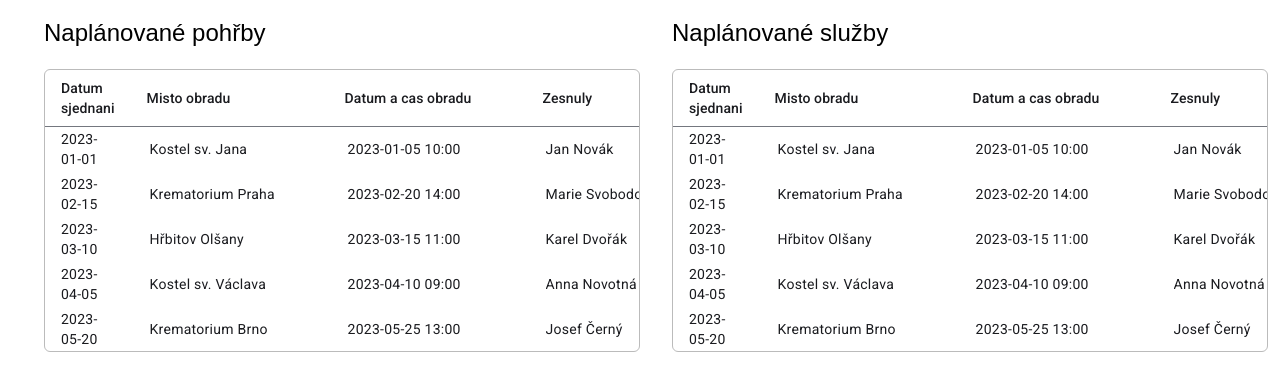
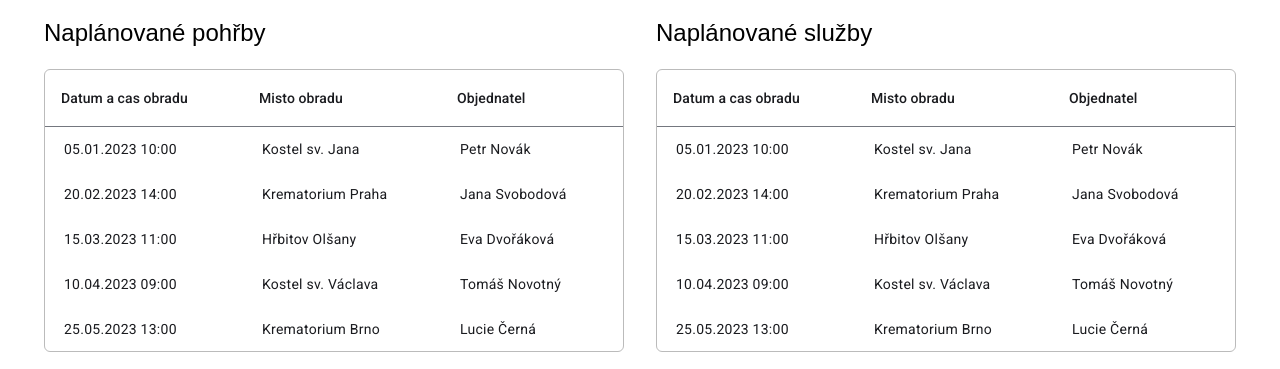
Before and after one commit to TNajnar/funeral, an Angular app: page /auth in a window 1280 px wide. Both pictures are taken after typing "name@example.com", "Sample123" into the empty fields and a click on the button "Příhlášení". Shown: the part 466-835 px from the top of the page. Built offline with nearby package versions, Linux system fonts and the light colour scheme.

Commit message:
Improvements

```diff
--- a/src/app/pages/authorized/dashboard/dashboard-table-funeral/dashboard-table-funeral.component.html
+++ b/src/app/pages/authorized/dashboard/dashboard-table-funeral/dashboard-table-funeral.component.html
@@ -1,7 +1,15 @@
 <table mat-table class="table" [dataSource]="dataSource">
-  <ng-container matColumnDef="dateOfNegotiation">
-    <th mat-header-cell *matHeaderCellDef>Datum sjednani</th>
-    <td mat-cell *matCellDef="let element" class="cell row">{{ element.dateOfNegotiation }}</td>
+  <ng-container matColumnDef="timeCeremony">
+    <th mat-header-cell *matHeaderCellDef>Datum a cas obradu</th>
+    <td mat-cell *matCellDef="let element" class="cell">
+      <input
+        class="input-table"
+        [id]="'timeCeremony' + element.id"
+        name="timeCeremony"
+        type="text"
+        [value]="element.timeCeremony | date:'dd.MM.yyyy HH:mm'"
+      />
+    </td>
   </ng-container>
 
   <ng-container matColumnDef="placeCeremony">
@@ -13,32 +21,6 @@
         name="placeCeremony"
         type="text"
         [(ngModel)]="element.placeCeremony"
-      />
-    </td>
-  </ng-container>
-
-  <ng-container matColumnDef="timeCeremony">
-    <th mat-header-cell *matHeaderCellDef>Datum a cas obradu</th>
-    <td mat-cell *matCellDef="let element" class="cell">
-      <input
-        class="input-table"
-        [id]="'timeCeremony' + element.id"
-        name="timeCeremony"
-        type="text"
-        [(ngModel)]="element.timeCeremony"
-      />
-    </td>
-  </ng-container>
-
-  <ng-container matColumnDef="deceased">
-    <th mat-header-cell *matHeaderCellDef>Zesnuly</th>
-    <td mat-cell *matCellDef="let element" class="cell">
-      <input
-        class="input-table"
-        [id]="'deceased' + element.id"
-        name="deceased"
-        type="text"
-        [(ngModel)]="element.deceased"
       />
     </td>
   </ng-container>
@@ -55,6 +37,6 @@
       />
     </td>
   </ng-container>
-  <tr mat-header-row *matHeaderRowDef="['dateOfNegotiation', 'placeCeremony', 'timeCeremony', 'deceased', 'customer']" class="row"></tr>
-  <tr mat-row *matRowDef="let row; columns: ['dateOfNegotiation', 'placeCeremony', 'timeCeremony', 'deceased', 'customer']" class="row"></tr>
+  <tr mat-header-row *matHeaderRowDef="displayedColumns" class="row"></tr>
+  <tr mat-row *matRowDef="let row; columns: displayedColumns" class="row"></tr>
 </table>
--- a/src/app/pages/authorized/dashboard/dashboard-table-funeral/dashboard-table-funeral.component.ts
+++ b/src/app/pages/authorized/dashboard/dashboard-table-funeral/dashboard-table-funeral.component.ts
@@ -1,40 +1,21 @@
 import { Component } from '@angular/core';
+import { DatePipe } from '@angular/common';
 import { FormsModule } from '@angular/forms';
 import { MatTableDataSource, MatTableModule } from '@angular/material/table';
+
+import type { TPlannedFuneralTable } from '../dashboard.model';
+import { MOCK_FUNERAL_DATA } from '../mockData';
 
 @Component({
   selector: 'app-dashboard-table-funeral',
   standalone: true,
-  imports: [FormsModule, MatTableModule],
+  imports: [FormsModule, DatePipe, MatTableModule],
   templateUrl: './dashboard-table-funeral.component.html',
   host: {
     class: 'flex flex-col overflow-hidden border border-gray rounded-md'
   }
 })
 export class DashboardTableFuneralComponent {
-  displayedColumns: string[] = ['dateOfNegotiation', 'placeCeremony', 'timeCeremony', 'deceased', 'customer'];
-  dataSource = new MatTableDataSource<IPlannedFuneralTable>(MOCK_FUNERAL_DATA);
-
+  displayedColumns: string[] = ['timeCeremony', 'placeCeremony', 'customer'];
+  dataSource = new MatTableDataSource<TPlannedFuneralTable>(MOCK_FUNERAL_DATA);
 }
-
-interface IPlannedFuneralTable {
-  id: number;
-  dateOfNegotiation: string;
-  placeCeremony: string;
-  timeCeremony: string;
-  deceased: string;
-  customer: string;
-}
-
-const MOCK_FUNERAL_DATA: IPlannedFuneralTable[] = [
-  // eslint-disable-next-line max-len
-  { id: 1, dateOfNegotiation: '2023-01-01', placeCeremony: 'Kostel sv. Jana', timeCeremony: '2023-01-05 10:00', deceased: 'Jan Novák', customer: 'Petr Novák' },
-  // eslint-disable-next-line max-len
-  { id: 2, dateOfNegotiation: '2023-02-15', placeCeremony: 'Krematorium Praha', timeCeremony: '2023-02-20 14:00', deceased: 'Marie Svobodová', customer: 'Jana Svobodová' },
-  // eslint-disable-next-line max-len
-  { id: 3, dateOfNegotiation: '2023-03-10', placeCeremony: 'Hřbitov Olšany', timeCeremony: '2023-03-15 11:00', deceased: 'Karel Dvořák', customer: 'Eva Dvořáková' },
-  // eslint-disable-next-line max-len
-  { id: 4, dateOfNegotiation: '2023-04-05', placeCeremony: 'Kostel sv. Václava', timeCeremony: '2023-04-10 09:00', deceased: 'Anna Novotná', customer: 'Tomáš Novotný' },
-  // eslint-disable-next-line max-len
-  { id: 5, dateOfNegotiation: '2023-05-20', placeCeremony: 'Krematorium Brno', timeCeremony: '2023-05-25 13:00', deceased: 'Josef Černý', customer: 'Lucie Černá' }
-];
--- a/src/app/pages/authorized/dashboard/dashboard-table-service/dashboard-table-service.component.html
+++ b/src/app/pages/authorized/dashboard/dashboard-table-service/dashboard-table-service.component.html
@@ -1,7 +1,15 @@
 <table mat-table class="table" [dataSource]="dataSource">
-  <ng-container matColumnDef="dateOfNegotiation">
-    <th mat-header-cell *matHeaderCellDef>Datum sjednani</th>
-    <td mat-cell *matCellDef="let element" class="cell row">{{ element.dateOfNegotiation }}</td>
+  <ng-container matColumnDef="timeCeremony">
+    <th mat-header-cell *matHeaderCellDef>Datum a cas obradu</th>
+    <td mat-cell *matCellDef="let element" class="cell">
+      <input
+        class="input-table"
+        [id]="'timeCeremony' + element.id"
+        name="timeCeremony"
+        type="text"
+        [value]="element.timeCeremony | date:'dd.MM.yyyy HH:mm'"
+      />
+    </td>
   </ng-container>
 
   <ng-container matColumnDef="placeCeremony">
@@ -13,32 +21,6 @@
         name="placeCeremony"
         type="text"
         [(ngModel)]="element.placeCeremony"
-      />
-    </td>
-  </ng-container>
-
-  <ng-container matColumnDef="timeCeremony">
-    <th mat-header-cell *matHeaderCellDef>Datum a cas obradu</th>
-    <td mat-cell *matCellDef="let element" class="cell">
-      <input
-        class="input-table"
-        [id]="'timeCeremony' + element.id"
-        name="timeCeremony"
-        type="text"
-        [(ngModel)]="element.timeCeremony"
-      />
-    </td>
-  </ng-container>
-
-  <ng-container matColumnDef="deceased">
-    <th mat-header-cell *matHeaderCellDef>Zesnuly</th>
-    <td mat-cell *matCellDef="let element" class="cell">
-      <input
-        class="input-table"
-        [id]="'deceased' + element.id"
-        name="deceased"
-        type="text"
-        [(ngModel)]="element.deceased"
       />
     </td>
   </ng-container>
@@ -55,7 +37,6 @@
       />
     </td>
   </ng-container>
-
-  <tr mat-header-row *matHeaderRowDef="['dateOfNegotiation', 'placeCeremony', 'timeCeremony', 'deceased', 'customer']" class="row"></tr>
-  <tr mat-row *matRowDef="let row; columns: ['dateOfNegotiation', 'placeCeremony', 'timeCeremony', 'deceased', 'customer']" class="row"></tr>
+  <tr mat-header-row *matHeaderRowDef="displayedColumns" class="row"></tr>
+  <tr mat-row *matRowDef="let row; columns: displayedColumns" class="row"></tr>
 </table>
--- a/src/app/pages/authorized/dashboard/dashboard-table-service/dashboard-table-service.component.ts
+++ b/src/app/pages/authorized/dashboard/dashboard-table-service/dashboard-table-service.component.ts
@@ -1,40 +1,21 @@
 import { Component } from '@angular/core';
+import { DatePipe } from '@angular/common';
 import { FormsModule } from '@angular/forms';
 import { MatTableDataSource, MatTableModule } from '@angular/material/table';
+
+import type { TPlannedFuneralTable } from '../dashboard.model';
+import { MOCK_FUNERAL_DATA } from '../mockData';
 
 @Component({
   selector: 'app-dashboard-table-service',
   standalone: true,
-  imports: [FormsModule, MatTableModule],
+  imports: [FormsModule, DatePipe, MatTableModule],
   templateUrl: './dashboard-table-service.component.html',
   host: {
     class: 'flex flex-col overflow-hidden border border-gray rounded-md'
   }
 })
 export class DashboardTableServiceComponent {
-  displayedColumns: string[] = ['dateOfNegotiation', 'placeCeremony', 'timeCeremony', 'deceased', 'customer'];
-  dataSource = new MatTableDataSource<IPlannedFuneralTable>(MOCK_FUNERAL_DATA);
-
+  displayedColumns: string[] = ['timeCeremony', 'placeCeremony', 'customer'];
+  dataSource = new MatTableDataSource<TPlannedFuneralTable>(MOCK_FUNERAL_DATA);
 }
-
-interface IPlannedFuneralTable {
-  id: number;
-  dateOfNegotiation: string;
-  placeCeremony: string;
-  timeCeremony: string;
-  deceased: string;
-  customer: string;
-}
-
-const MOCK_FUNERAL_DATA: IPlannedFuneralTable[] = [
-  // eslint-disable-next-line max-len
-  { id: 1, dateOfNegotiation: '2023-01-01', placeCeremony: 'Kostel sv. Jana', timeCeremony: '2023-01-05 10:00', deceased: 'Jan Novák', customer: 'Petr Novák' },
-  // eslint-disable-next-line max-len
-  { id: 2, dateOfNegotiation: '2023-02-15', placeCeremony: 'Krematorium Praha', timeCeremony: '2023-02-20 14:00', deceased: 'Marie Svobodová', customer: 'Jana Svobodová' },
-  // eslint-disable-next-line max-len
-  { id: 3, dateOfNegotiation: '2023-03-10', placeCeremony: 'Hřbitov Olšany', timeCeremony: '2023-03-15 11:00', deceased: 'Karel Dvořák', customer: 'Eva Dvořáková' },
-  // eslint-disable-next-line max-len
-  { id: 4, dateOfNegotiation: '2023-04-05', placeCeremony: 'Kostel sv. Václava', timeCeremony: '2023-04-10 09:00', deceased: 'Anna Novotná', customer: 'Tomáš Novotný' },
-  // eslint-disable-next-line max-len
-  { id: 5, dateOfNegotiation: '2023-05-20', placeCeremony: 'Krematorium Brno', timeCeremony: '2023-05-25 13:00', deceased: 'Josef Černý', customer: 'Lucie Černá' }
-];
--- /dev/null
+++ b/src/app/pages/authorized/dashboard/mockData.ts
@@ -0,0 +1,44 @@
+import { TPlannedFuneralTable } from './dashboard.model';
+
+export const MOCK_FUNERAL_DATA: TPlannedFuneralTable[] = [
+  {
+    id: 1,
+    dateOfNegotiation: '2023-01-01',
+    placeCeremony: 'Kostel sv. Jana',
+    timeCeremony: '2023-01-05 10:00',
+    deceased: 'Jan Novák',
+    customer: 'Petr Novák'
+  },
+  {
+    id: 2,
+    dateOfNegotiation: '2023-02-15',
+    placeCeremony: 'Krematorium Praha',
+    timeCeremony: '2023-02-20 14:00',
+    deceased: 'Marie Svobodová',
+    customer: 'Jana Svobodová'
+  },
+  {
+    id: 3,
+    dateOfNegotiation: '2023-03-10',
+    placeCeremony: 'Hřbitov Olšany',
+    timeCeremony: '2023-03-15 11:00',
+    deceased: 'Karel Dvořák',
+    customer: 'Eva Dvořáková'
+  },
+  {
+    id: 4,
+    dateOfNegotiation: '2023-04-05',
+    placeCeremony: 'Kostel sv. Václava',
+    timeCeremony: '2023-04-10 09:00',
+    deceased: 'Anna Novotná',
+    customer: 'Tomáš Novotný'
+  },
+  {
+    id: 5,
+    dateOfNegotiation: '2023-05-20',
+    placeCeremony: 'Krematorium Brno',
+    timeCeremony: '2023-05-25 13:00',
+    deceased: 'Josef Černý',
+    customer: 'Lucie Černá'
+  }
+];
--- /dev/null
+++ b/src/app/pages/authorized/warehouse-control/mockData.ts
@@ -0,0 +1,90 @@
+import { ETabVariants, type TWarehouseItem } from './warehouse-control.model';
+
+export const MOCK_WAREHOUSE_ITEMS: TWarehouseItem[] = [
+  {
+    comment: 'Elegantní design s tmavým lakem.',
+    date: '2024-11-20',
+    id: 1,
+    isFlagged: false,
+    name: 'Dubová rakev',
+    availableCount: 5,
+    tabType: ETabVariants.Coffin,
+  },
+  {
+    comment: 'Používáno pro přepravu.',
+    date: '2024-11-18',
+    id: 2,
+    isFlagged: true,
+    name: 'Transportní vak',
+    availableCount: 2,
+    tabType: ETabVariants.Coffin,
+  },
+  {
+    comment: 'Luxusní hedvábné polstrování.',
+    date: '2024-11-15',
+    id: 3,
+    isFlagged: false,
+    name: 'Sametový rubáš',
+    availableCount: 10,
+    tabType: ETabVariants.Coffin,
+  },
+  {
+    date: '2024-11-10',
+    id: 4,
+    isFlagged: true,
+    name: 'Krematorium urny',
+    availableCount: 7,
+    tabType: ETabVariants.Urns,
+  },
+  {
+    comment: 'Dřevěná varianta, ručně vyřezávaná.',
+    date: '2024-11-12',
+    id: 5,
+    isFlagged: false,
+    name: 'Pamětní deska',
+    availableCount: 15,
+    tabType: ETabVariants.Flowers,
+  },
+  {
+    date: '2024-11-05',
+    id: 6,
+    isFlagged: false,
+    name: 'Stojan na věnce',
+    availableCount: 25,
+    tabType: ETabVariants.Flowers,
+  },
+  {
+    comment: 'Značené jako křehké.',
+    date: '2024-11-08',
+    id: 7,
+    isFlagged: true,
+    name: 'Skleněné urny',
+    availableCount: 4,
+    tabType: ETabVariants.Urns,
+  },
+  {
+    date: '2024-11-07',
+    id: 8,
+    isFlagged: false,
+    name: 'Kondolenční knihy',
+    availableCount: 50,
+    tabType: ETabVariants.Flowers,
+  },
+  {
+    comment: 'Používá se pro katolické obřady.',
+    date: '2024-11-02',
+    id: 9,
+    isFlagged: false,
+    name: 'Kříže na rakev',
+    availableCount: 12,
+    tabType: ETabVariants.Coffin,
+  },
+  {
+    date: '2024-11-01',
+    id: 10,
+    isFlagged: true,
+    name: 'Speciální balzamovací sady',
+    availableCount: 3,
+    tabType: ETabVariants.Coffin,
+  },
+];
--- a/src/app/pages/authorized/warehouse-control/services/warehouse-table.service.ts
+++ b/src/app/pages/authorized/warehouse-control/services/warehouse-table.service.ts
@@ -3,8 +3,8 @@ import { BehaviorSubject, Observable } from 'rxjs';
 import { MatTableDataSource } from '@angular/material/table';
 
 import { WarehouseTableFiltersService } from './warehouse-table-filters.service';
-import { MOCK_WAREHOUSE_ITEMS} from '../warehouse-control.model';
 import type { TFilterOptions, TWarehouseItem } from '../warehouse-control.model';
+import { MOCK_WAREHOUSE_ITEMS } from '../mockData';
 
 @Injectable({
   providedIn: 'root'
```
Also changed, not shown: src/app/pages/authorized/dashboard/dashboard.model.ts (added, +8 -0 lines), src/app/pages/authorized/warehouse-control/warehouse-control.model.ts (+0 -89 lines).
